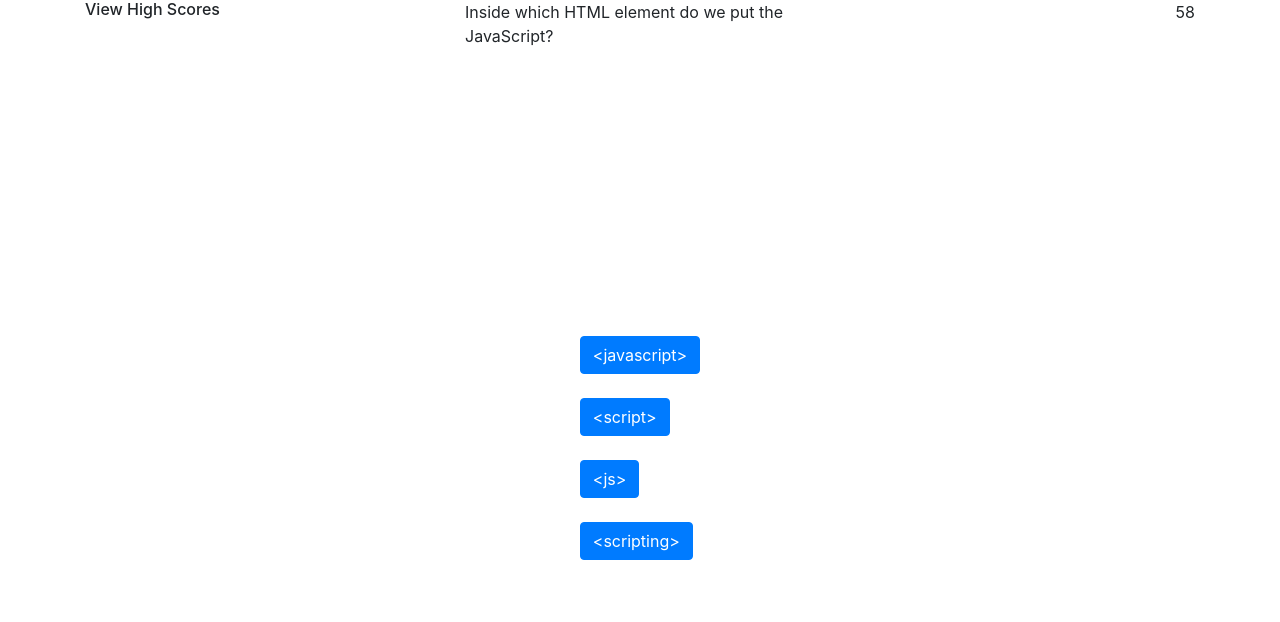
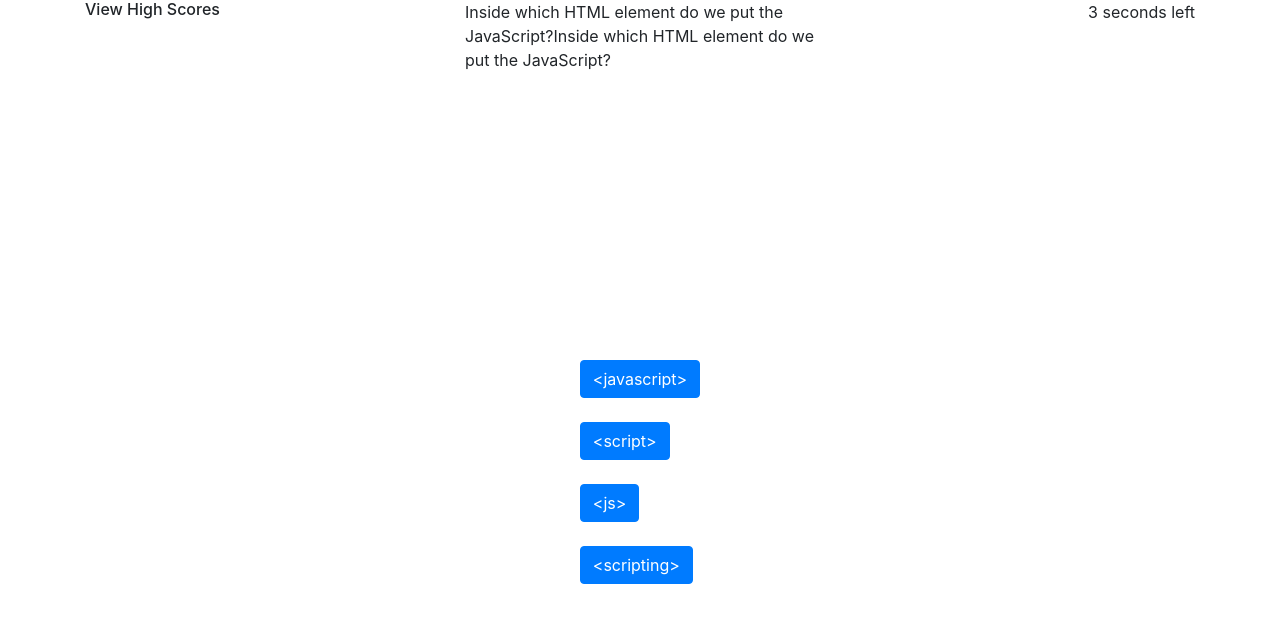
Before and after one commit to slam427/Homework4, a plain HTML site: page index.html in a window 1280 px wide. Both pictures are taken after a click on the button "Start the Quiz!". Drawn offline with nearby package versions, Linux system fonts and the light colour scheme.

Commit message:
next question functions properly/timer stops at end of quiz or 0

```diff
--- a/index.html
+++ b/index.html
@@ -20,7 +20,7 @@
                     <div id="quiz"></div>
                 </div>
                 <div class="col d-flex justify-content-end p-30px">
-                    <time id="Timer">60</time>
+                    <time id="Timer">120 seconds</time>
                 </div>
         </section>
     </header>
--- a/js/script.js
+++ b/js/script.js
@@ -38,95 +38,90 @@ let answerButtonB = document.getElementById("buttonB");
 let answerButtonC = document.getElementById("buttonC");
 let answerButtonD = document.getElementById("buttonD");
 let quizDiv = document.getElementById("quiz");
-let targetQuestionDisplay = document.getElementById("questionDisplay");
 let questionDiv = document.createElement("div");
 let viewHighScores;
 let startButton = document.createElement("button");
-var currentIndex = 0;
+let currentIndex = 0;
 let currentQuestion = questionAnswerArray[currentIndex].question;
 let currentAnswer = questionAnswerArray[currentIndex];
 
 startButton.textContent = "Start the Quiz!";
 quizDiv.append(startButton);
 
-startButton.addEventListener("click", startClickHandler);
+buttonContainer.addEventListener("click", nextQuestion)
 
-// START BUTTON=============================================================================
-function startClickHandler() {
-    let remainingTime = 60;
+function nextQuestion() {
+    event.preventDefault();
+    questionDiv.textContent = questionAnswerArray[currentIndex].question;
+    answerButtonB.textContent = questionAnswerArray[currentIndex].answerB;
+    answerButtonA.textContent = questionAnswerArray[currentIndex].answerA;
+    answerButtonC.textContent = questionAnswerArray[currentIndex].answerC;
+    answerButtonD.textContent = questionAnswerArray[currentIndex].answerD;
+    currentIndex++;
+}
+
+
+    // START BUTTON=============================================================================
+    startButton.addEventListener("click", startClickHandler);
+    function startClickHandler() {
+    let remainingTime = 5;
     let timerLocation = document.getElementById("Timer");
     startButton.remove();
-    targetQuestionDisplay.appendChild(questionDiv);
-    questionDiv.append(currentQuestion);
+    nextQuestion();
 
     function displayTimeLeft() {
         let timer = setInterval(function () {
             remainingTime--;
-            timerLocation.textContent = remainingTime;
+            timerLocation.textContent = remainingTime + " " + "seconds left";
 
             if (remainingTime === 0) {
-                clearInterval(timer);
+                clearInterval(timer);;
                 notifyTimeLeft();
             }
         }, 1000);
     }
     function notifyTimeLeft() {
-        timerLocation.textContent = " ";
+        timerLocation.textContent = " Times up!";
     }
     displayTimeLeft();
-    answerButtonA.textContent = currentAnswer.answerA;
-    answerButtonB.textContent = currentAnswer.answerB;
-    answerButtonC.textContent = currentAnswer.answerC;
-    answerButtonD.textContent = currentAnswer.answerD;
-}//currentIndex = 0
-// ======================================================================================
 
 
-let buttonContainer = document.getElementById("buttonContainer")
 
-container1.addEventListener("click", nextQuestion);
+quizDiv.appendChild(questionDiv);
+questionDiv.append(currentQuestion);
+
 //'click' adds to current index
 //but question and answers not changing...???
 // //figure out
-function nextQuestion() {
-        if (currentIndex <= questionAnswerArray.length) {
-        currentIndex++;
-        questionDiv.textContent = currentQuestion;
-        answerButtonA.textContent = currentAnswer.answerA;
-        answerButtonB.textContent = currentAnswer.answerB;
-        answerButtonC.textContent = currentAnswer.answerC;
-        answerButtonD.textContent = currentAnswer.answerD;
 
-        }
+//currentIndex should be 1
+
+// let buttonContainer = document.getElementById("buttonContainer");
+// let nextQuestion = document.createEvent("MouseEvent");
+// // answerSubmit.initMouseEvent("click");
+// // buttonContainer.dispatchEvent(nextQuestion);
+
+
+
 }
-nextQuestion;
+
+//index at load up = 0=
+//index after "start button" = 0
+
+
+
+
 // function nextQuestion() {
-// if (currentIndex <= questionAnswerArray.length) {
+    // if (currentIndex <= questionAnswerArray.length) {
 
-//         questionDiv.textContent = currentQuestion.question;
-//         answerButtonA.textContent = currentQuestion.answerA;
+        //         questionDiv.textContent = currentQuestion.question;
+        //         answerButtonA.textContent = currentQuestion.answerA;
 //         answerButtonB.textContent = currentQuestion.answerB;
 //         answerButtonC.textContent = currentQuestion.answerC;
 //         answerButtonD.textContent = currentQuestion.answerD;
 //     }
 //     currentIndex++;
 // }
-
-// var answerBButton = document.getElementById("buttonB");
-// var answerAText= answerBButton.textContent = questionAnswerArray[0].answerB;
-
-// var answerCButton = document.getElementById("buttonC");
-    // answerCButton.textContent = questionAnswerArray[0].answerC;
-
-    // var answerDButton = document.getElementById("buttonD");
-    // answerDButton.textContent = questionAnswerArray[0].answerD;
-
-// var question2 = questionAnswerArray[1].question;
-
-// questionAnswerArray[0].answerB = true;
-// questionAnswerArray[1].answerC = true;
-// questionAnswerArray[2].answerB = true;
-// questionAnswerArray[3].answerC = true;
 
 
 //????????????????Why doesn't the eventlistener stop the for loop from running??????????????
@@ -140,4 +135,25 @@ nextQuestion;
 //         answerButtonC.textContent = currentQuestion.answerC;
 //         answerButtonD.textContent = currentQuestion.answerD;
 //     }
+
+// ?????????????Why doesn't this work??????????????????
+// function nextQuestion() {
+//     event.preventDefault();
+//     questionDiv.textContent = currentQuestion;
+//     answerButtonA.textContent = currentAnswer.answerA;
+//     answerButtonB.textContent = currentAnswer.answerB;
+//     answerButtonC.textContent = currentAnswer.answerC;
+//     answerButtonD.textContent = currentAnswer.answerD;
+//     currentIndex++;
 // }
+
+
+// buttonContainer.addEventListener("click", nextQuestion);
+
+// questionDiv.textContent = questionAnswerArray[currentIndex].question; this works...
+
+
+// but this doesn't....
+// var currentIndex = 0;
+// var currentQuestion = questionAnswerArray[currentIndex].question;
+//questionDiv.textContent=currentQuestion;
```
